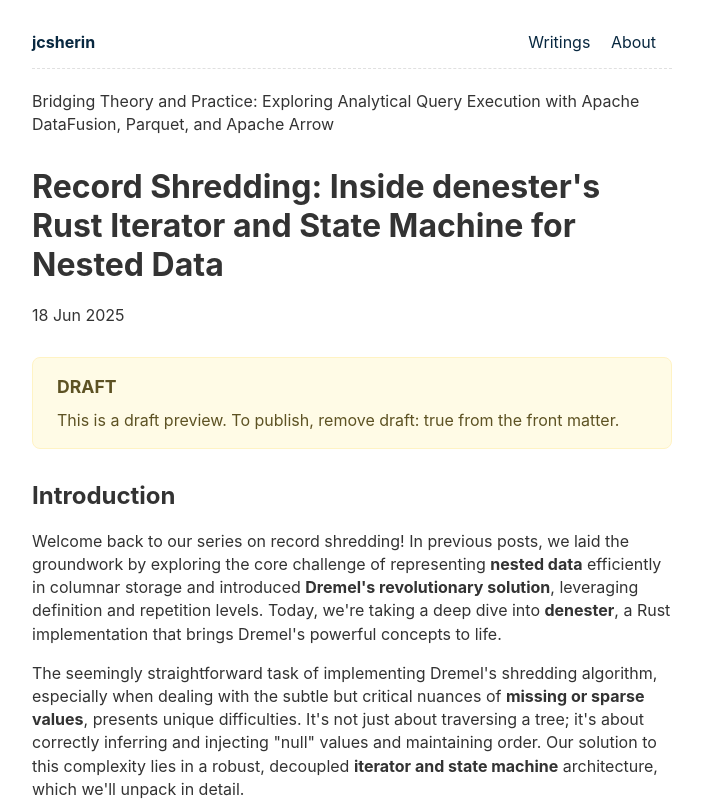
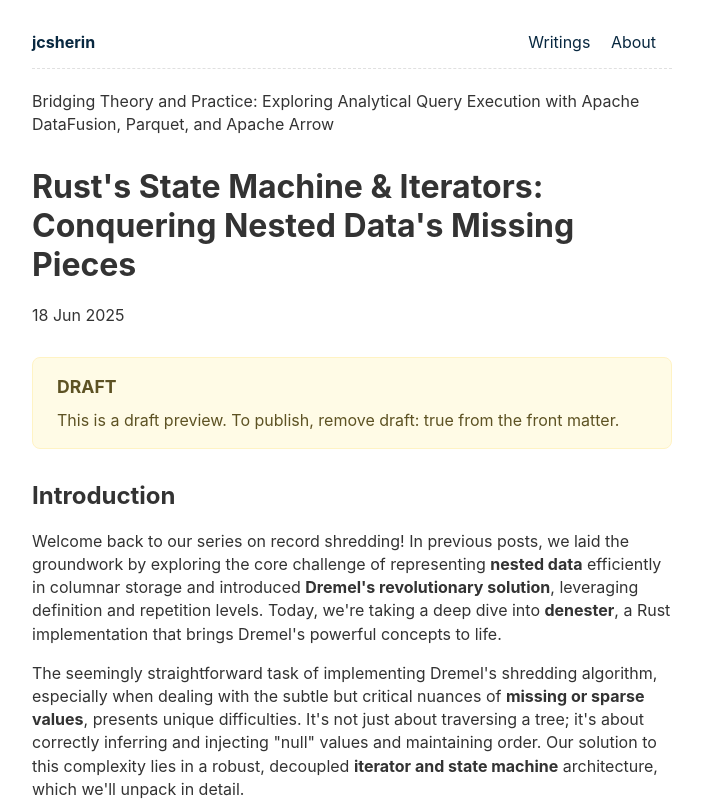
Before and after one commit to jcsherin/jcsherin.github.io, an Eleventy site: page posts/2025-06-18-rust-iterator-state-machine-record-shredding/index.md in a window 1280 px wide. Shown: the top 804 px of the page, without its empty margins (288-991 px from the left). Built offline with nearby package versions, Linux system fonts and the light colour scheme; Eleventy itself is replaced by a stand-in of ours; files that its build step writes are made by us from their sources.

Commit message:
refactor(post): update working title

```diff
--- a/posts/2025-06-18-rust-iterator-state-machine-record-shredding/index.md
+++ b/posts/2025-06-18-rust-iterator-state-machine-record-shredding/index.md
@@ -1,5 +1,5 @@
 ---
-title: "Record Shredding: Inside denester's Rust Iterator and State Machine for Nested Data"
+title: "Rust's State Machine & Iterators: Conquering Nested Data's Missing Pieces"
 date: 2025-06-18
 summary: >
   Building on the foundational concepts of Dremel's record shredding, this deep dive into denester's Rust
```
